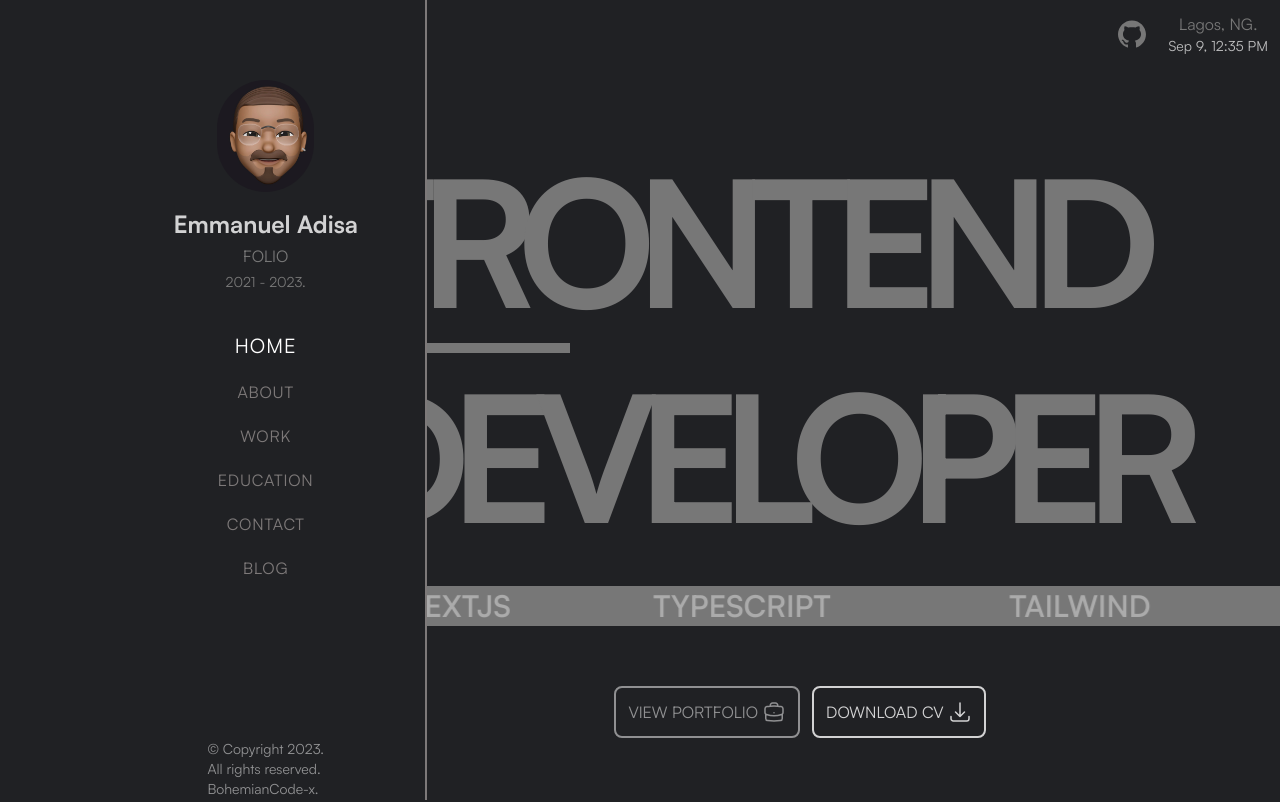
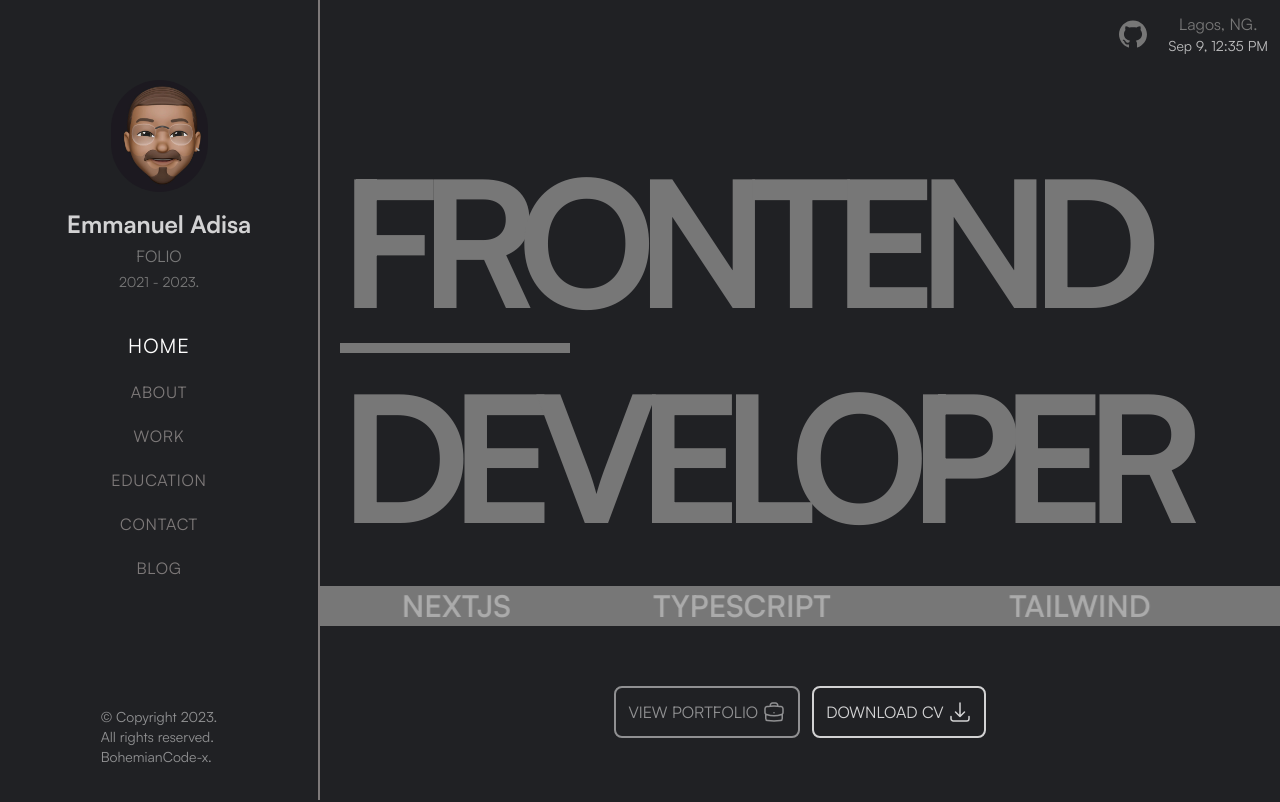
Before and after one commit to bohemiancode-x/portfoliov2-single-page, a React (Create React App) app: page / in a window 1280 px wide. Shown: the top 802 px of the page. Built offline with nearby package versions, Linux system fonts and the light colour scheme; what tailwindcss-aria-attributes would draw is missing.

Commit message:
[fix]: styling bugs.

```diff
--- a/src/App.js
+++ b/src/App.js
@@ -27,18 +27,19 @@ function App() {
 }, [nav])
 
   return (
-    <div className="App bg-body">
+    <div className="bg-body">
+      <div className="max-w-[2060px] App">
         <Sidebar toggleNav={toggleNav} nav={nav}/>
-      <div className="lg:w-3/4 ml-auto min-h-[100vh]">
-        <section className="container">
+        <div className="lg:max-w-[75%] ml-auto w-full min-h-[100vh]">
+          <section className="">
           <Home pageIsVisible={pageIsVisible} />
           <About myRef={myRef} />
           <Work />
           <Education />
           <Contact />
           <Blog />
-
           </section>
+        </div>
       </div>
     </div>
   );
--- a/src/components/sidebar.js
+++ b/src/components/sidebar.js
@@ -32,8 +32,8 @@ export default function Sidebar({ toggleNav, nav }) {
     }
 
   return (
-    <section className='mx-auto'>
-    <div className={`z-20 fixed overflow-y-hidden max-w-lg lg:w-1/4 lg:fixed lg:h-[100vh] lg:z-20 ${mode}`}>
+    <section className=''>
+    <div className={`z-20 fixed overflow-y-hidden max-w-lg lg:w-1/4 lg:h-[100vh] lg:z-20 ${mode}`}>
         <div className='lg:hidden py-3 fixed w-full z-10 bg-white dark:bg-[#202124] flex items-center justify-between px-5'>
             <div className=''>
                 <button onClick={(e) => toggleNav(e)} data-toggle-nav data-open-nav={nav} className="lg:hidden lg:invisible outline-none w-7 h-auto flex flex-col relative z-[105]">
@@ -77,7 +77,7 @@ export default function Sidebar({ toggleNav, nav }) {
             </ul>
         </div>
 
-        <div className='mt-[50%] opacity-50'>
+        <div className='mt-[40%] opacity-50'>
             <p className='font-body text-sm'>&#169; Copyright 2023.</p>
             <p className='font-body text-sm'>All rights reserved.<br /> BohemianCode-x.</p>
         </div>
--- a/src/index.css
+++ b/src/index.css
@@ -10,10 +10,13 @@
 
 @layer components {
   .App {
-    @apply flex justify-center mx-auto scroll-smooth dark:bg-[#202124]
+    @apply  flex mx-auto scroll-smooth dark:bg-[#202124]
   }
   .container {
-    @apply max-w-6xl
+    @apply w-full
+  }
+  .bordered {
+    @apply border-2 border-[red]
   }
   .dark {
     @apply bg-[#202124] text-white
--- a/src/pages/About.js
+++ b/src/pages/About.js
@@ -5,7 +5,7 @@ export default function About({ myRef }) {
     const { mode } = useTheme();
 
   return (
-    <section className={`container ${mode}`}>
+    <section className={`${mode}`}>
         <div id='about' className={`py-14 font-body md:py-20`}>
             <div ref={myRef} className='pt-5 px-10'>
                 <h3 className='text-sm font-body opacity-50 tracking-widest'>ABOUT ME</h3>
--- a/src/pages/Home.js
+++ b/src/pages/Home.js
@@ -25,7 +25,7 @@ export default function Home({ pageIsVisible }) {
 
 
   return (
-        <section className={`container ${mode}`}>
+        <section className={` ${mode}`}>
         <div id='home' className={`relative min-h-screen md:h-[100vh] pt-20 lg:pt-0 flex flex-col justify-center overflow-hidden `}>
             <div className="absolute flex items-center gap-5 top-3 right-3">
                 <a href='https://github.com/bohemiancode-x' target="_blank" rel="noopener noreferrer">
--- a/src/pages/Work.js
+++ b/src/pages/Work.js
@@ -48,7 +48,7 @@ export default function Work() {
         <div className='mt-10 lg:px-10'>
           <h2 className='text-[#777] px-5 pb-5 lg:px-0  text-xl py-3'>PROJECTS</h2>
           <ul className='grid px-5 pb-5 lg:px-0 md:grid-cols-2 lg:grid-cols-3 gap-4'>
-            {projectsData.map((project) => (
+            {projectsData.slice(0,4).map((project) => (
               <li className='flex flex-col rounded bg-grey border-2 p-3 border-grey/30 shadow-lg dark:bg-[#202124]' key={project.id}>
                   <h3 className='font-body text-[#fff]/80 font-bold text-xl'>{project.title}</h3>
                   <p className='my-3 text-sm font-body opacity-70'>{project.info}</p>
```
Lines whose indentation alone changed are shown as unchanged.
